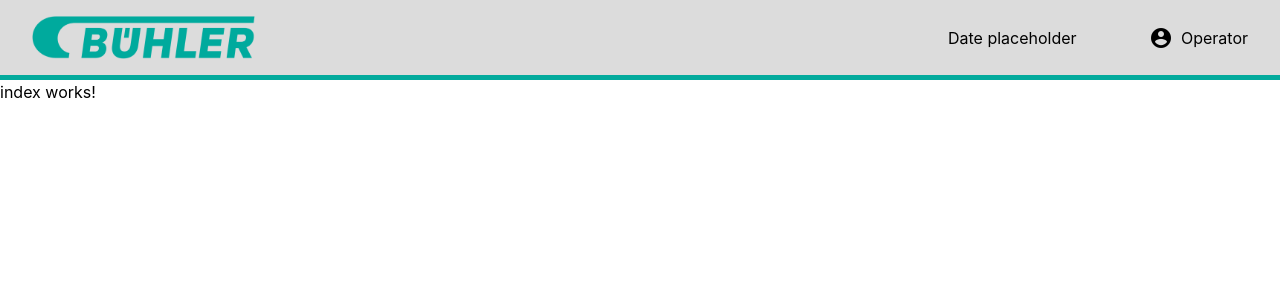
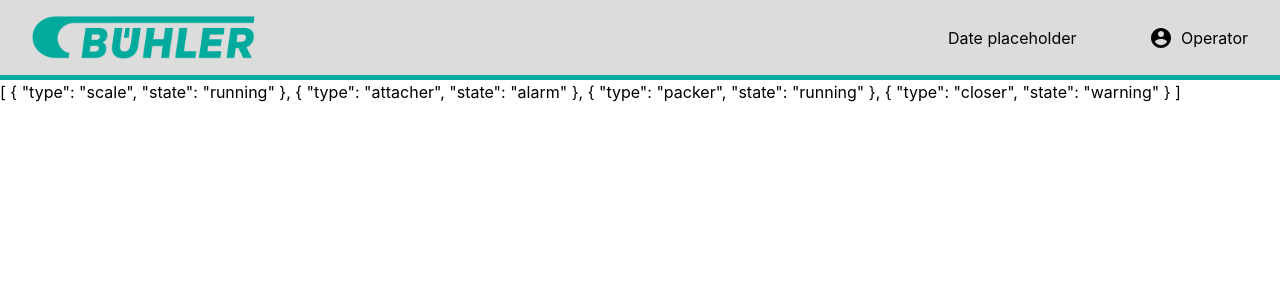
Before and after one commit to polakdominik/assigment-buhler, an Angular app: page / in a window 1280 px wide. Shown: the top 300 px of the page. Built offline with nearby package versions, Linux system fonts and the light colour scheme.

Commit message:
create machine service for fetching machine data

```diff
--- a/src/app/app.config.ts
+++ b/src/app/app.config.ts
@@ -2,7 +2,12 @@ import { ApplicationConfig, provideZoneChangeDetection } from '@angular/core';
 import { provideRouter } from '@angular/router';
 
 import { routes } from './app.routes';
+import { provideHttpClient } from '@angular/common/http';
 
 export const appConfig: ApplicationConfig = {
-  providers: [provideZoneChangeDetection({ eventCoalescing: true }), provideRouter(routes)]
+  providers: [
+    provideZoneChangeDetection({ eventCoalescing: true }),
+    provideRouter(routes),
+    provideHttpClient(),
+  ]
 };
--- /dev/null
+++ b/src/app/core/services/machine.service.ts
@@ -0,0 +1,16 @@
+import { Injectable } from '@angular/core';
+import { HttpClient } from '@angular/common/http';
+import { Observable } from 'rxjs';
+import { MachineModel } from '../models/machine.model';
+
+@Injectable({
+  providedIn: 'root'
+})
+export class MachineService {
+
+  machines$: Observable<MachineModel[]>;
+
+  constructor(private httpClient: HttpClient) {
+    this.machines$ = this.httpClient.get<MachineModel[]>('/data.json');
+  }
+}
--- a/src/app/pages/index/index.component.html
+++ b/src/app/pages/index/index.component.html
@@ -1 +1 @@
-<p>index works!</p>
+<p>{{ machines$ | async | json }}</p>
--- a/src/app/pages/index/index.component.ts
+++ b/src/app/pages/index/index.component.ts
@@ -1,11 +1,22 @@
 import { Component } from '@angular/core';
+import { MachineService } from '../../core/services/machine.service';
+import { AsyncPipe, JsonPipe } from '@angular/common';
 
 @Component({
   selector: 'app-index',
-  imports: [],
+  imports: [
+    AsyncPipe,
+    JsonPipe
+  ],
   templateUrl: './index.component.html',
   styleUrl: './index.component.scss'
 })
 export class IndexComponent {
 
+  get machines$() {
+    return this.machineService.machines$;
+  }
+
+  constructor(private machineService: MachineService) {}
+
 }
```
Also changed, not shown: 1 other file (tests, documents, lock files or other folders).
